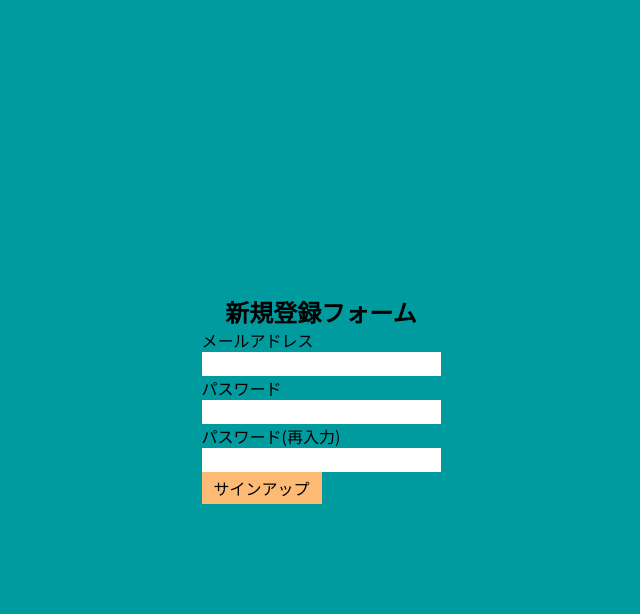
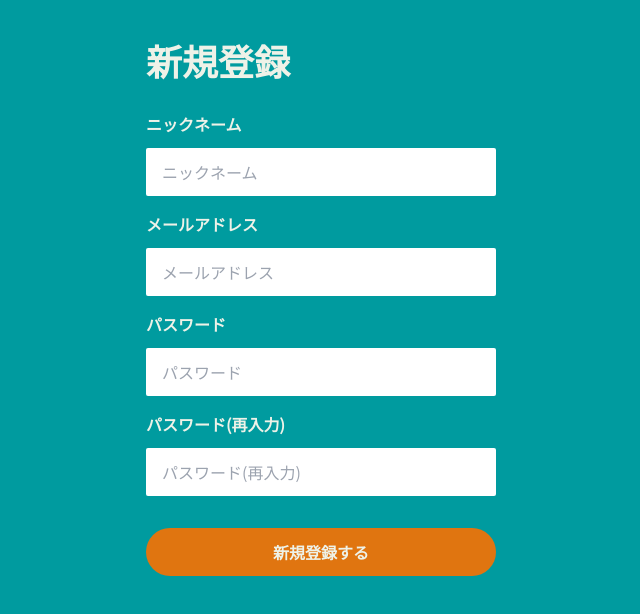
Before and after one commit to 10-ui/Solotrip, a Next.js app: page /signup in a window 1280 px wide. Shown: the top 614 px of the page, without its empty margins (319-959 px from the left). Built offline with nearby package versions, Linux system fonts and the light colour scheme.

Commit message:
基本的なところは完成。あとはFooterとHeader差し込み、databaseをどうにかする

```diff
--- a/src/app/signup/page.tsx
+++ b/src/app/signup/page.tsx
@@ -25,51 +25,82 @@ export default function Signup() {
 
   return (
     <>
-      <div className="h-[100dvh] w-[100dvw] grid items-center justify-center">
-        <main className="inner">
-          <h1 className="text-2xl font-bold text-center">新規登録フォーム</h1>
-          <form onSubmit={onSubmit}>
+      <main className="inner w-350 mx-auto mt-40 mb-160 text-bases">
+        <h1 className="text-4xl font-bold text-left mb-8">新規登録</h1>
+        <form className="w-full" onSubmit={onSubmit}>
           <div>
-              <label htmlFor="email">メールアドレス</label>
+            <label className="w-full text-base mb-3 font-bold" htmlFor="email">
+              ニックネーム
+            </label>
+            <input
+              type="text"
+              name="text"
+              className="w-full rounded-2 py-3 px-4 mb-4 text-base text-form"
+              id="text"
+              placeholder="ニックネーム"
+              required
+              value={email}
+              // onChange={(e) => setEmail(e.target.value)}
+            />
+          </div>
+          <div>
+            <label className="w-full text-base mb-3 font-bold" htmlFor="email">
+              メールアドレス
+            </label>
             <input
               type="email"
               name="email"
+              className="w-full rounded-2 py-3 px-4 mb-4 text-base text-form"
               id="email"
+              placeholder="メールアドレス"
               required
               value={email}
               onChange={(e) => setEmail(e.target.value)}
             />
           </div>
           <div>
-              <label htmlFor="password">パスワード</label>
+            <label
+              className="w-full text-base mb-3 font-bold"
+              htmlFor="password"
+            >
+              パスワード
+            </label>
             <input
               type="password"
               name="password"
+              className="w-full rounded-2 py-3 px-4 mb-4 text-base text-form"
               id="password"
+              placeholder="パスワード"
               required
               value={password}
               onChange={(e) => setPassword(e.target.value)}
             />
           </div>
-            <div>
-              <label htmlFor="passwordConf">パスワード(再入力)</label>
+          <div className='mb-8'>
+            <label
+              className="w-full text-base mb-3 font-bold"
+              htmlFor="passwordConf"
+            >
+              パスワード(再入力)
+            </label>
             <input
               type="password"
               name="passwordConf"
+              className="w-full rounded-2 py-3 px-4 mb-4 text-base text-form"
               id="passwordConf"
+              placeholder="パスワード(再入力)"
               required
               value={passwordConf}
               onChange={(e) => setPasswordConf(e.target.value)}
             />
           </div>
           <div>
-              <button className="bg-orange-300 py-1 px-3 rounded" type="submit">
-                サインアップ
+            <button className="bg-accent w-full font-bold text-base py-3 px-4 rounded-42" type="submit">
+              新規登録する
             </button>
           </div>
         </form>
       </main>
-      </div>
     </>
   );
 }
```
Lines whose indentation alone changed are shown as unchanged.
